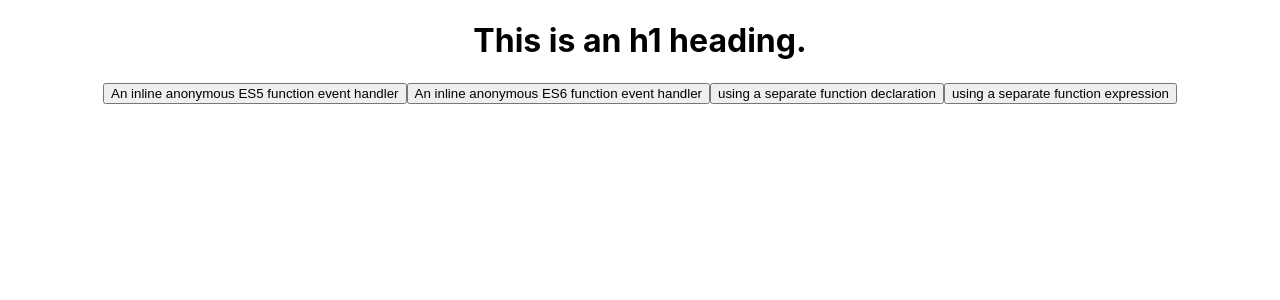
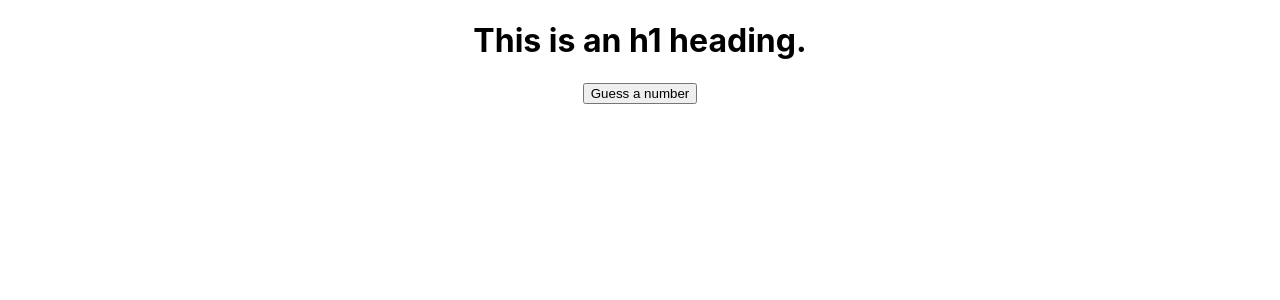
Before and after one commit to lucadileo9/dev-experiments, a React (Create React App) app: page / in a window 1280 px wide. Shown: the top 300 px of the page. Built offline with nearby package versions, Linux system fonts and the light colour scheme.

Commit message:
use of variables
La gestione degli eventi può essere usata per cambiare valori di variabili

```diff
--- a/src/App.js
+++ b/src/App.js
@@ -1,11 +1,13 @@
 import './App.css';
 import Heading from './Heading';
 import Btn from './Btn';
+import GuessNumber from './GuessNumber';
 function App() {
   return (
     <div className="App">
       <Heading />
-      <Btn />
+      {/* <Btn /> */}
+      <GuessNumber />
     </div>
   );
 }
--- /dev/null
+++ b/src/GuessNumber.js
@@ -0,0 +1,13 @@
+function GuessNumber() {
+    function handleClick() {
+        let randomNum = Math.floor(Math.random() * 3) + 1;
+        console.log(randomNum);
+        let userInput = prompt('type a number');
+        alert(`Computer number: ${randomNum}, Your guess: ${userInput}`);
+      }
+    return (
+        <button onClick={handleClick}>Guess a number</button>
+    )
+}
+
+export default GuessNumber;
```
